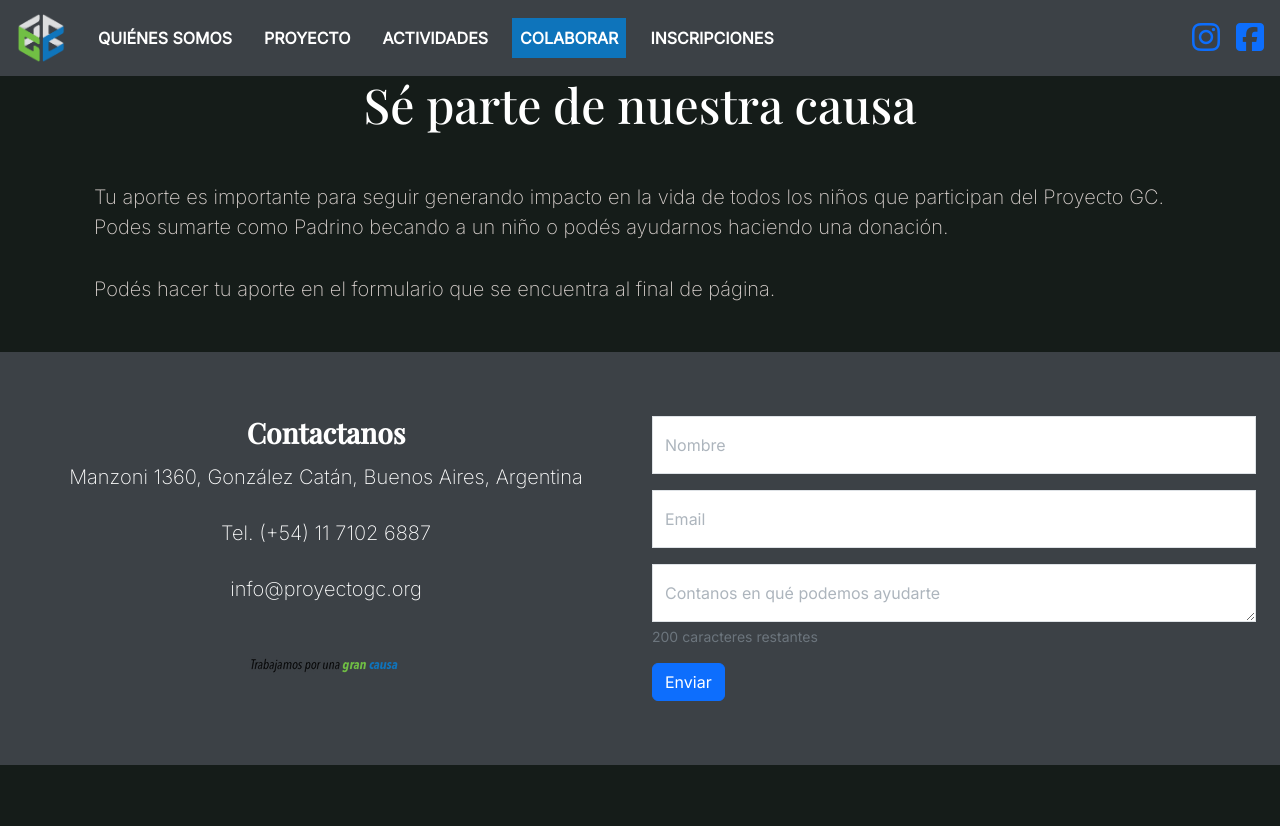
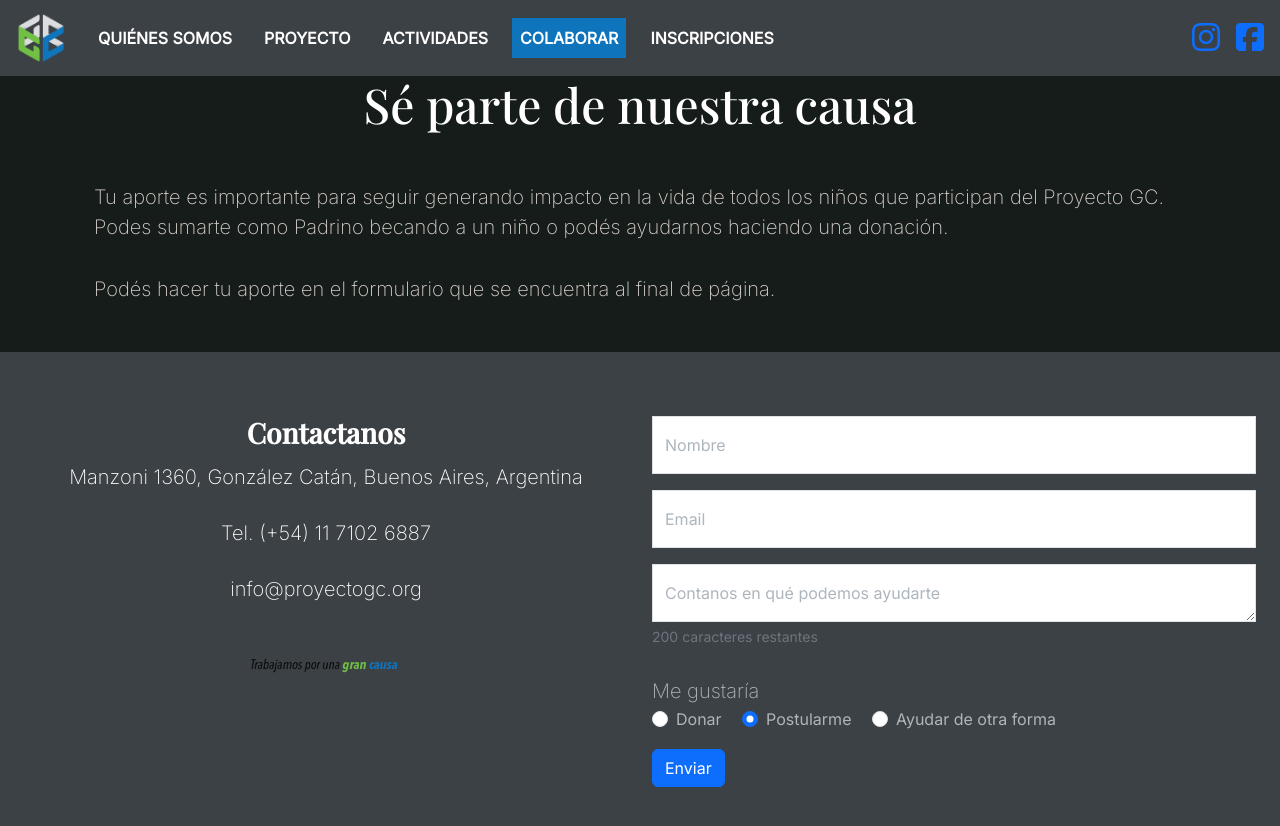
Before and after one commit to LeanzaBruno/integrador, a website: page src/colaborate.html in a window 1280 px wide. Before the commit the page ends 800 px from the top, so only its background shows below. Drawn offline with nearby package versions, Linux system fonts and the light colour scheme.

Commit message:
Colaborate page

```diff
--- a/src/colaborate.html
+++ b/src/colaborate.html
@@ -111,7 +111,8 @@
                     </div>
                 </div>
 
-                <div class="form-floating mb-3">
+
+                <div class="form-floating">
                     <textarea type="email" class="form-control" id="message" maxlength="200" placeholder="" required></textarea>
                     <label for="message">Contanos en qué podemos ayudarte</label>
                     <div class="form-text" id="charCounter">
@@ -122,6 +123,21 @@
                     </div>
                 </div>
 
+                <div class="mb-3">
+                    <p class="mb-1">Me gustaría </p>
+                    <div class="form-check form-check-inline">
+                        <input class="form-check-input" type="radio" name="participation" id="donate">
+                        <label class="form-check-label" for="donate">Donar</label>
+                    </div>
+                    <div class="form-check form-check-inline">
+                        <input class="form-check-input" type="radio" name="participation" id="volunteer" checked>
+                        <label class="form-check-label" for="volunteer">Postularme</label>
+                    </div>
+                    <div class="form-check form-check-inline">
+                        <input class="form-check-input" type="radio" name="participation" id="donate">
+                        <label class="form-check-label" for="donate">Ayudar de otra forma</label>
+                    </div>
+                </div>
                 <button type="submit" class="btn btn-primary">Enviar</button>
             </form>
         </div>
```
